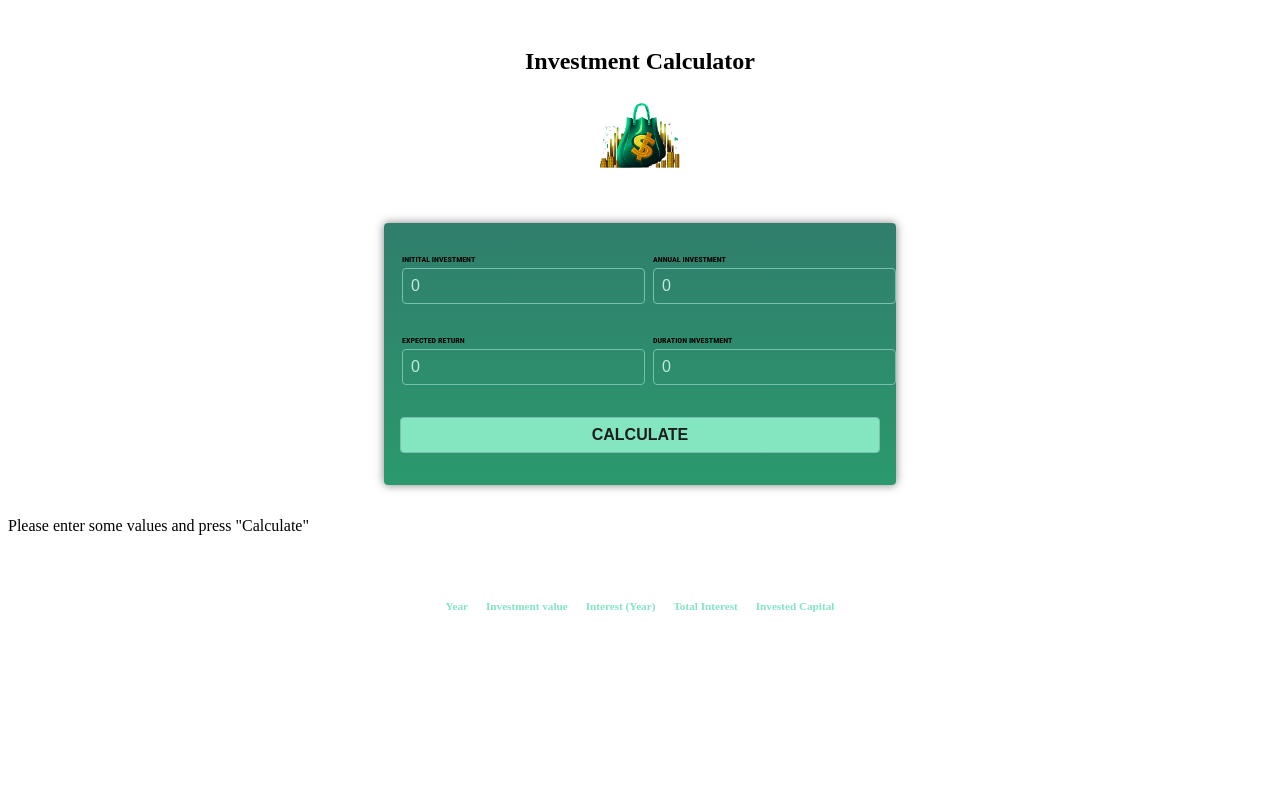
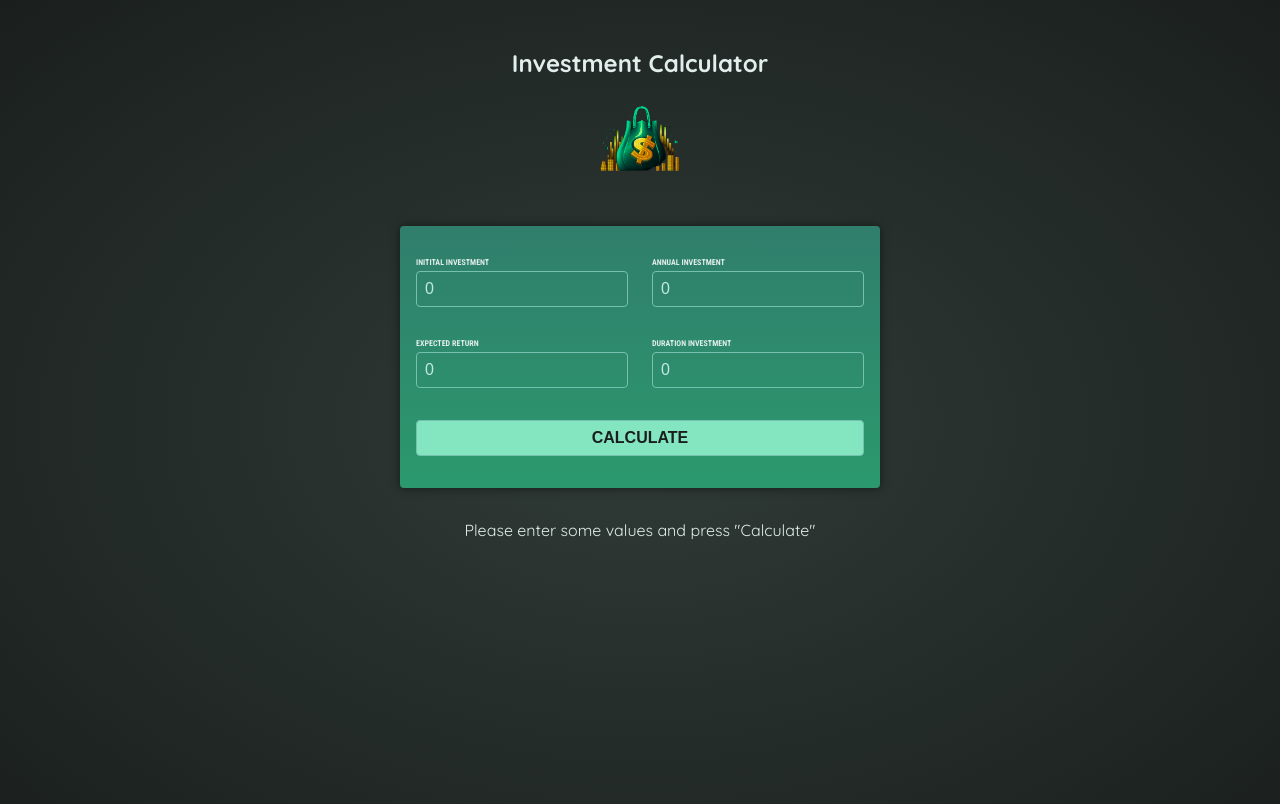
Before and after one commit to Uros-Bijelic/investment-calculator-angular, an Angular app: page / in a window 1280 px wide. Shown: the top 804 px of the page. Built offline with nearby package versions, Linux system fonts and the light colour scheme.

Commit message:
feat: add global styles fix classes

```diff
--- a/src/app/app.component.html
+++ b/src/app/app.component.html
@@ -1,3 +1,3 @@
 <app-header />
 <app-user-input (calculateResult)="calculateInvestmentResults($event)" />
-<app-investment-results [investmentResuts]="investmentResults" />
+<app-investment-results [investmentResults]="investmentResults" />
--- a/src/app/investment-results/investment-results.component.html
+++ b/src/app/investment-results/investment-results.component.html
@@ -1,5 +1,6 @@
-<p>Please enter some values and press "Calculate"</p>
-
+@if (!investmentResults) {
+<p class="center">Please enter some values and press "Calculate"</p>
+} @else {
 <table>
   <thead>
     <tr>
@@ -10,5 +11,17 @@
       <th>Invested Capital</th>
     </tr>
   </thead>
-  <tbody></tbody>
+  <tbody>
+    @for (result of investmentResults; track result.year ){
+    <tr>
+      <td>{{ result.year }}</td>
+      <td>{{ result.valueEndOfYear }}</td>
+      <td>{{ result.interest }}</td>
+      <td>{{ result.totalInterest }}</td>
+      <td>{{ result.totalAmountInvested }}</td>
+    </tr>
+    }
+  </tbody>
 </table>
+
+}
--- a/src/app/investment-results/investment-results.component.ts
+++ b/src/app/investment-results/investment-results.component.ts
@@ -8,5 +8,5 @@ import type { InvestmentResult } from '../investment-input.model';
   styleUrl: './investment-results.component.css',
 })
 export class InvestmentResultsComponent {
-  @Input({ required: true }) investmentResuts?: InvestmentResult[];
+  @Input({ required: true }) investmentResults?: InvestmentResult[];
 }
--- a/src/styles.css
+++ b/src/styles.css
@@ -1 +1,19 @@
-/* You can add global styles to this file, and also import other style files */
+@import url("https://fonts.googleapis.com/css2?family=Quicksand:wght@400;700&family=Roboto+Condensed:wght@400;700&display=swap");
+
+* {
+  box-sizing: border-box;
+}
+
+body {
+  margin: 0;
+  font-family: "Quicksand", sans-serif;
+  -webkit-font-smoothing: antialiased;
+  -moz-osx-font-smoothing: grayscale;
+  background: radial-gradient(#303b37, #1a1f1d);
+  color: #e1eeeb;
+  min-height: 100vh;
+}
+
+.center {
+  text-align: center;
+}
```
